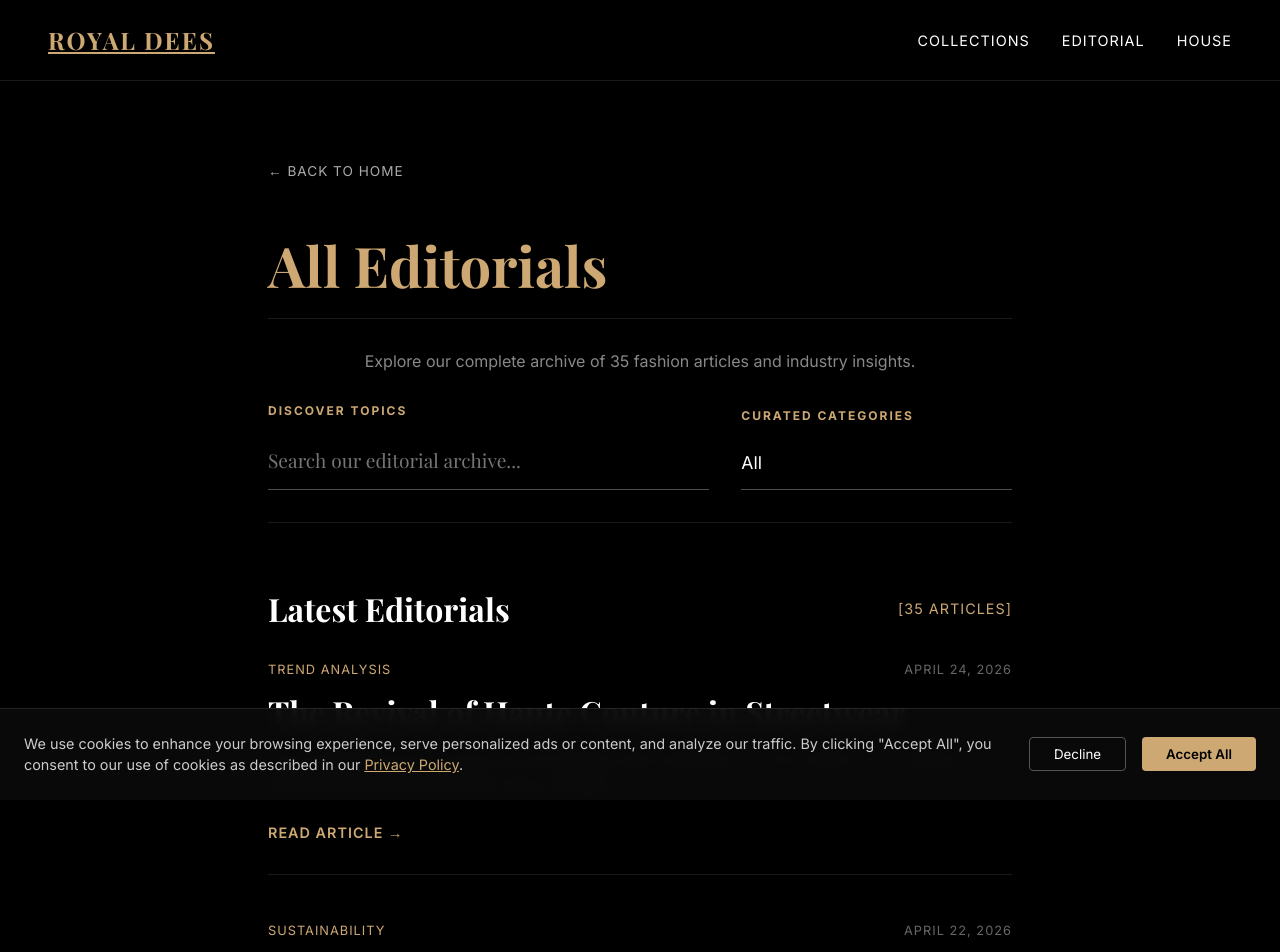
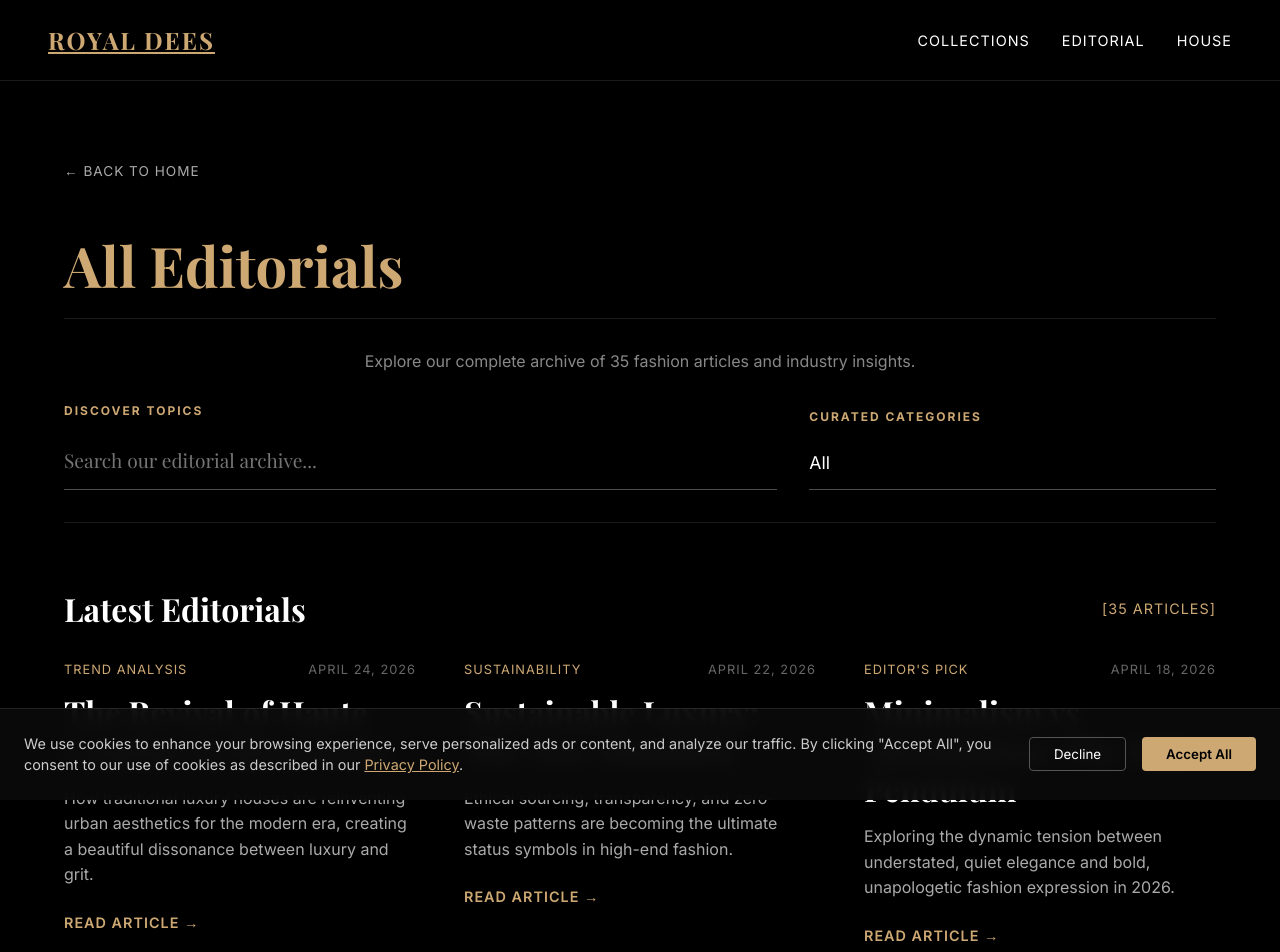
Before and after one commit to crashingdown90/royaldeesfashions, a Next.js app: page /editorial in a window 1280 px wide. Shown: the top 952 px of the page. Built offline with nearby package versions, Linux system fonts and the light colour scheme; a web font is replaced by a local one.

Commit message:
Increase layout width for magazine grid

```diff
--- a/src/app/category/[category]/page.tsx
+++ b/src/app/category/[category]/page.tsx
@@ -42,7 +42,7 @@ export default async function CategoryPage({ params }: Props) {
   const displayCategory = categoryArticles[0].category;
 
   return (
-    <main className="standard-page">
+    <main className="magazine-page">
       <Link href="/editorial" className="back-link">&larr; Back to All Editorials</Link>
       <h1 className="standard-title">{displayCategory}</h1>
       <p style={{ textAlign: 'center', color: '#888', marginBottom: '3rem' }}>
--- a/src/app/editorial/page.tsx
+++ b/src/app/editorial/page.tsx
@@ -10,7 +10,7 @@ export const metadata: Metadata = {
 
 export default function EditorialPage() {
   return (
-    <main className="standard-page">
+    <main className="magazine-page">
       <Link href="/" className="back-link">&larr; Back to Home</Link>
       <h1 className="standard-title">All Editorials</h1>
       <p style={{ textAlign: 'center', color: '#888', marginBottom: '2rem' }}>Explore our complete archive of {articles.length} fashion articles and industry insights.</p>
--- a/src/app/globals.css
+++ b/src/app/globals.css
@@ -525,6 +525,13 @@ html, body {
   min-height: 100vh;
 }
 
+.magazine-page {
+  padding: 10rem 5% 5rem;
+  max-width: 1600px;
+  margin: 0 auto;
+  min-height: 100vh;
+}
+
 .standard-title {
   font-family: var(--font-serif);
   font-size: 3.5rem;
--- a/src/components/ArticleFilter.tsx
+++ b/src/components/ArticleFilter.tsx
@@ -21,7 +21,7 @@ export default function ArticleFilter({ initialArticles }: { initialArticles: Ar
   }, [searchQuery, selectedCategory, initialArticles]);
 
   return (
-    <div style={{ width: '100%', maxWidth: '1200px', margin: '0 auto' }}>
+    <div style={{ width: '100%', margin: '0 auto' }}>
       {/* High-End Filter Controls */}
       <div style={{
         display: 'flex',
```
